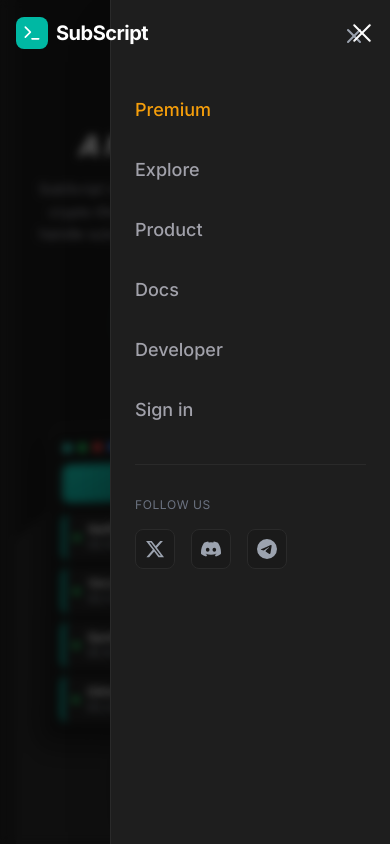
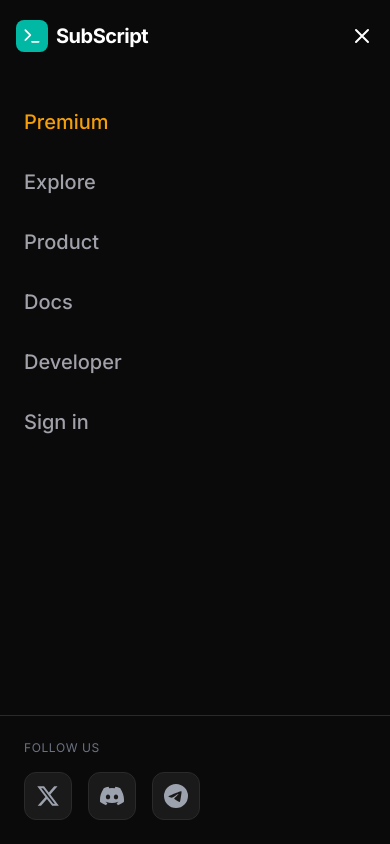
Before and after one commit to KristienOWeb3/SubScript, a Next.js app: page / in a window 390 px wide. Both pictures are taken after a click on the button "Open menu". Built offline with nearby package versions, Linux system fonts and the light colour scheme.

Commit message:
Remove vercel.json to use Vercel's Next.js auto-detection

```diff
--- a/src/components/Navbar.tsx
+++ b/src/components/Navbar.tsx
@@ -2,7 +2,7 @@
 
 import { useState, useEffect } from "react";
 import Link from "next/link";
-import { Terminal, X } from "lucide-react";
+import { Terminal } from "lucide-react";
 import { motion, AnimatePresence } from "framer-motion";
 
 // Social Media Icons (Custom SVGs for brand accuracy)
@@ -84,8 +84,9 @@
 
     return (
         <>
+            {/* Main Navbar - z-40 so mobile menu can be on top */}
             <nav
-                className={`fixed top-0 left-0 right-0 z-50 px-4 sm:px-8 py-4 transition-all duration-300 ${scrolled
+                className={`fixed top-0 left-0 right-0 z-40 px-4 sm:px-8 py-4 transition-all duration-300 ${scrolled
                     ? "bg-dark-charcoal/95 backdrop-blur-md shadow-lg"
                     : "bg-transparent"
                     }`}
@@ -114,71 +115,87 @@
                         ))}
                     </div>
 
-                    {/* Mobile Menu Button */}
-                    <button
-                        className="md:hidden flex flex-col gap-1.5 p-2 -mr-2"
-                        aria-label={mobileMenuOpen ? "Close menu" : "Open menu"}
-                        onClick={() => setMobileMenuOpen(!mobileMenuOpen)}
-                    >
-                        <motion.span
-                            className="w-6 h-0.5 bg-white rounded-full block"
-                            animate={mobileMenuOpen ? { rotate: 45, y: 8 } : { rotate: 0, y: 0 }}
-                            transition={{ duration: 0.2 }}
-                        />
-                        <motion.span
-                            className="w-6 h-0.5 bg-white rounded-full block"
-                            animate={mobileMenuOpen ? { opacity: 0 } : { opacity: 1 }}
-                            transition={{ duration: 0.2 }}
-                        />
-                        <motion.span
-                            className="w-6 h-0.5 bg-white rounded-full block"
-                            animate={mobileMenuOpen ? { rotate: -45, y: -8 } : { rotate: 0, y: 0 }}
-                            transition={{ duration: 0.2 }}
-                        />
-                    </button>
+                    {/* Mobile Menu Button - ONLY visible when menu is CLOSED */}
+                    {!mobileMenuOpen && (
+                        <button
+                            className="md:hidden flex flex-col gap-1.5 p-2 -mr-2"
+                            aria-label="Open menu"
+                            onClick={() => setMobileMenuOpen(true)}
+                        >
+                            <span className="w-6 h-0.5 bg-white rounded-full block" />
+                            <span className="w-6 h-0.5 bg-white rounded-full block" />
+                            <span className="w-6 h-0.5 bg-white rounded-full block" />
+                        </button>
+                    )}
                 </div>
             </nav>
 
-            {/* Mobile Menu Drawer */}
+            {/* Mobile Menu Overlay - z-50 to be ON TOP of navbar */}
             <AnimatePresence>
                 {mobileMenuOpen && (
                     <motion.div
-                        className="fixed inset-0 z-40 md:hidden"
+                        className="fixed inset-0 z-50 md:hidden"
                         initial={{ opacity: 0 }}
                         animate={{ opacity: 1 }}
                         exit={{ opacity: 0 }}
                         transition={{ duration: 0.2 }}
                     >
-                        {/* Backdrop */}
+                        {/* Full-Screen Solid Background - Covers entire screen including navbar/logo */}
                         <motion.div
-                            className="absolute inset-0 bg-black/60 backdrop-blur-sm"
-                            onClick={() => setMobileMenuOpen(false)}
+                            className="absolute inset-0 bg-[#0a0a0a]"
                             initial={{ opacity: 0 }}
                             animate={{ opacity: 1 }}
                             exit={{ opacity: 0 }}
                         />
 
-                        {/* Drawer Content */}
+                        {/* Menu Content */}
                         <motion.div
-                            className="absolute top-0 right-0 w-[280px] h-full bg-dark-charcoal border-l border-[#2a2a2a] shadow-2xl"
-                            initial={{ x: "100%" }}
-                            animate={{ x: 0 }}
-                            exit={{ x: "100%" }}
-                            transition={{ type: "spring", damping: 25, stiffness: 300 }}
+                            className="relative h-full w-full flex flex-col"
+                            initial={{ x: 20, opacity: 0 }}
+                            animate={{ x: 0, opacity: 1 }}
+                            exit={{ x: 20, opacity: 0 }}
+                            transition={{ duration: 0.2 }}
                         >
-                            {/* Close Button */}
-                            <div className="flex justify-end p-4">
+                            {/* Header with Logo and Close Button */}
+                            <div className="flex items-center justify-between px-4 py-4">
+                                {/* Logo (visible in menu) */}
+                                <Link
+                                    href="/"
+                                    className="flex items-center gap-2"
+                                    onClick={() => setMobileMenuOpen(false)}
+                                >
+                                    <div className="w-8 h-8 bg-leetcode-teal rounded-lg flex items-center justify-center">
+                                        <Terminal className="w-5 h-5 text-white" />
+                                    </div>
+                                    <span className="text-xl font-bold text-white tracking-tight">
+                                        SubScript
+                                    </span>
+                                </Link>
+
+                                {/* Single Close Button (X icon) */}
                                 <button
                                     onClick={() => setMobileMenuOpen(false)}
-                                    className="p-2 text-gray-400 hover:text-white transition-colors"
+                                    className="p-2 -mr-2 text-white hover:text-gray-300 transition-colors"
                                     aria-label="Close menu"
                                 >
-                                    <X className="w-6 h-6" />
+                                    <svg
+                                        className="w-6 h-6"
+                                        fill="none"
+                                        stroke="currentColor"
+                                        viewBox="0 0 24 24"
+                                    >
+                                        <path
+                                            strokeLinecap="round"
+                                            strokeLinejoin="round"
+                                            strokeWidth={2}
+                                            d="M6 18L18 6M6 6l12 12"
+                                        />
+                                    </svg>
                                 </button>
                             </div>
 
                             {/* Navigation Links */}
-                            <div className="px-6 py-4 space-y-4">
+                            <div className="flex-1 px-6 py-6 space-y-2">
                                 {navLinks.map((link, index) => (
                                     <motion.div
                                         key={link.name}
@@ -189,7 +206,7 @@
                                         <Link
                                             href={link.href}
                                             onClick={() => setMobileMenuOpen(false)}
-                                            className={`block text-lg font-medium py-2 transition-colors ${link.className}`}
+                                            className={`block text-xl font-medium py-3 transition-colors ${link.className}`}
                                         >
                                             {link.name}
                                         </Link>
@@ -197,11 +214,8 @@
                                 ))}
                             </div>
 
-                            {/* Divider */}
-                            <div className="mx-6 border-t border-[#2a2a2a] my-4" />
-
-                            {/* Social Icons in Mobile Menu */}
-                            <div className="px-6 py-4">
+                            {/* Social Icons Section - Bottom of menu */}
+                            <div className="px-6 py-6 border-t border-[#2a2a2a]">
                                 <p className="text-xs text-gray-500 uppercase tracking-wider mb-4">Follow Us</p>
                                 <div className="flex items-center gap-4">
                                     {socialLinks.map((social) => (
@@ -210,10 +224,10 @@
                                             href={social.href}
                                             target="_blank"
                                             rel="noopener noreferrer"
-                                            className="w-10 h-10 rounded-lg bg-[#1a1a1a] border border-[#2a2a2a] flex items-center justify-center text-gray-400 hover:text-white hover:border-leetcode-teal transition-all duration-200"
+                                            className="w-12 h-12 rounded-xl bg-[#1a1a1a] border border-[#2a2a2a] flex items-center justify-center text-gray-400 hover:text-white hover:border-leetcode-teal transition-all duration-200"
                                             aria-label={social.name}
                                         >
-                                            <social.icon className="w-5 h-5" />
+                                            <social.icon className="w-6 h-6" />
                                         </a>
                                     ))}
                                 </div>
```
